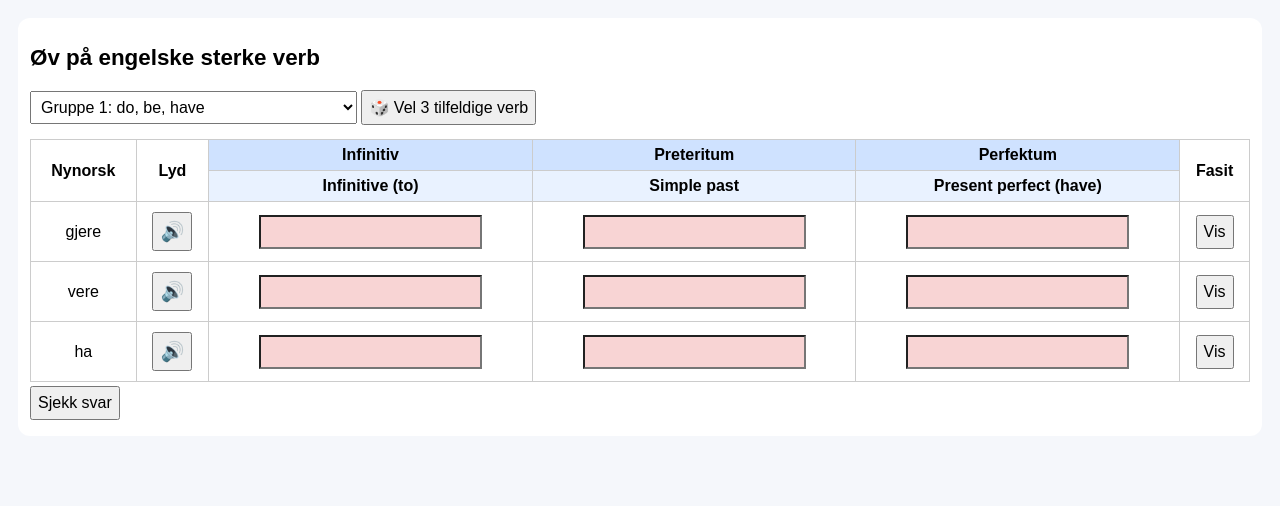
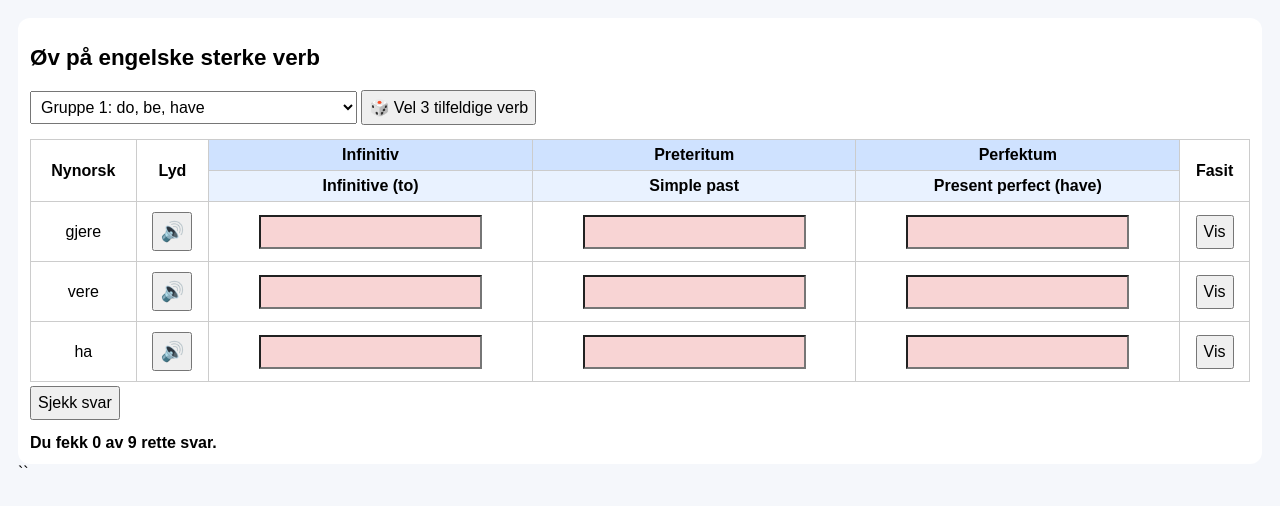
Before and after one commit to nDreash/verbs, a plain HTML site: page index.html in a window 1280 px wide. Both pictures are taken after a click on the button "Sjekk svar". Drawn offline with Linux system fonts and the light colour scheme.

Commit message:
Update index.html

```diff
--- a/index.html
+++ b/index.html
@@ -44,6 +44,10 @@ th.en {
 .sound-btn {
   font-size:1.2rem;
 }
+#summary {
+  margin-top:10px;
+  font-weight:bold;
+}
 </style>
 </head>
 
@@ -57,6 +61,7 @@ th.en {
   <div id="exercise"></div>
 
   <button onclick="checkAnswers()">Sjekk svar</button>
+  <div id="summary"></div>
 </div>
 
 <script>
@@ -197,25 +202,34 @@ function render(g){
   });
   h += '</table>';
   document.getElementById('exercise').innerHTML = h;
+  document.getElementById('summary').textContent = '';
 }
 
-// ✅ Raud/grøn retting
+// ✅ Raud/grøn retting + poengoppsummering
 function checkAnswers(){
   const rows = document.querySelectorAll('#exercise tr');
   const currentGroup = groups[sel.value];
+  let correct = 0;
+  let total = 0;
+
   rows.forEach((row, idx)=>{
     if(idx < 2) return; // hopp over overskrifter
     const inputs = row.querySelectorAll('input');
     const verb = currentGroup[idx-2];
     const fasit = [verb.inf, verb.past, verb.pp];
     inputs.forEach((inp,i)=>{
+      total++;
       if(inp.value.trim().toLowerCase() === fasit[i]){
         inp.style.backgroundColor = '#d4f8d4'; // grønt
+        correct++;
       } else {
         inp.style.backgroundColor = '#f8d4d4'; // raudt
       }
     });
   });
+
+  document.getElementById('summary').textContent =
+    `Du fekk ${correct} av ${total} rette svar.`;
 }
 
 // start
@@ -223,3 +237,4 @@ render(groups[0]);
 </script>
 </body>
 </html>
+``
```
